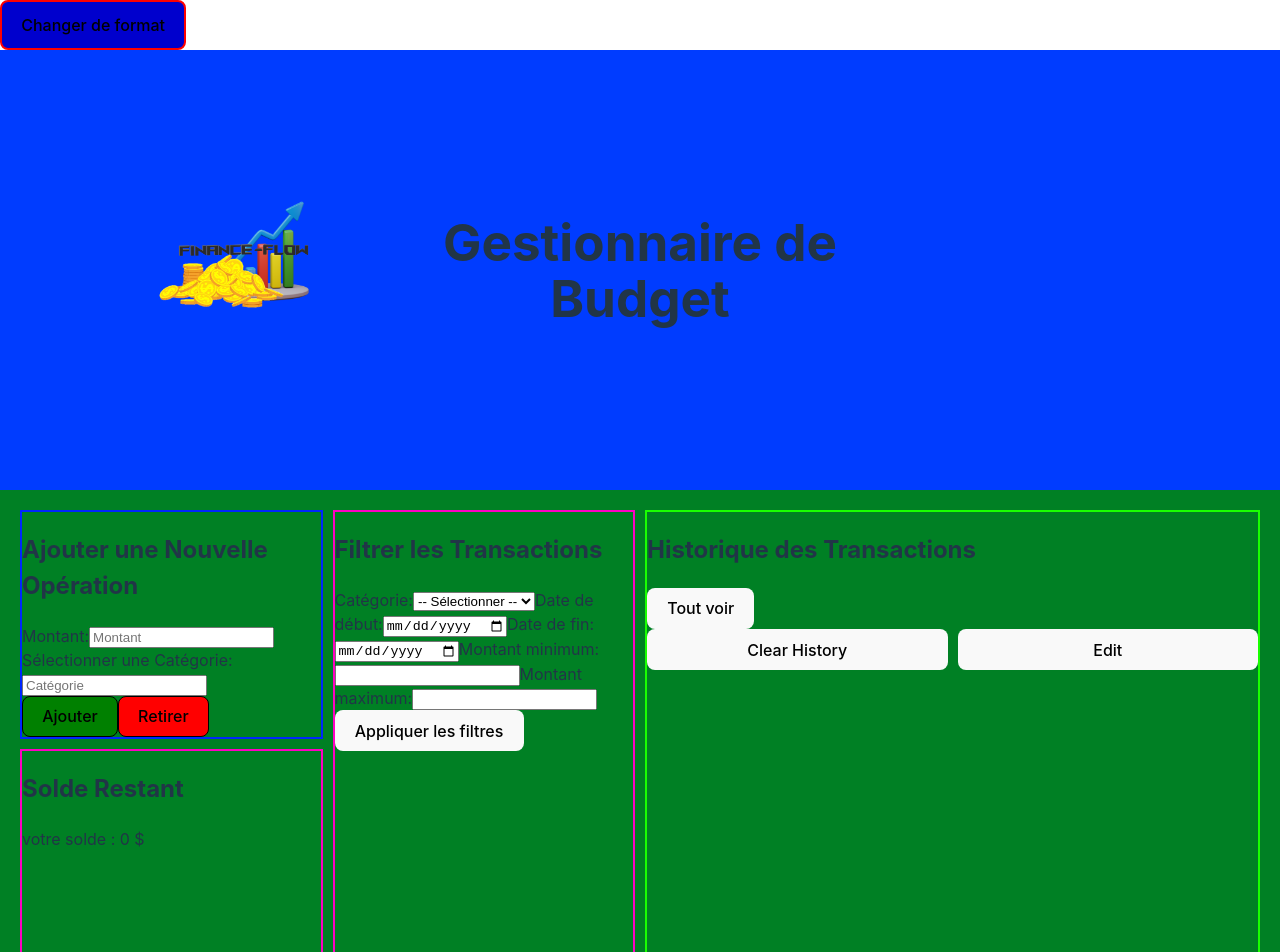
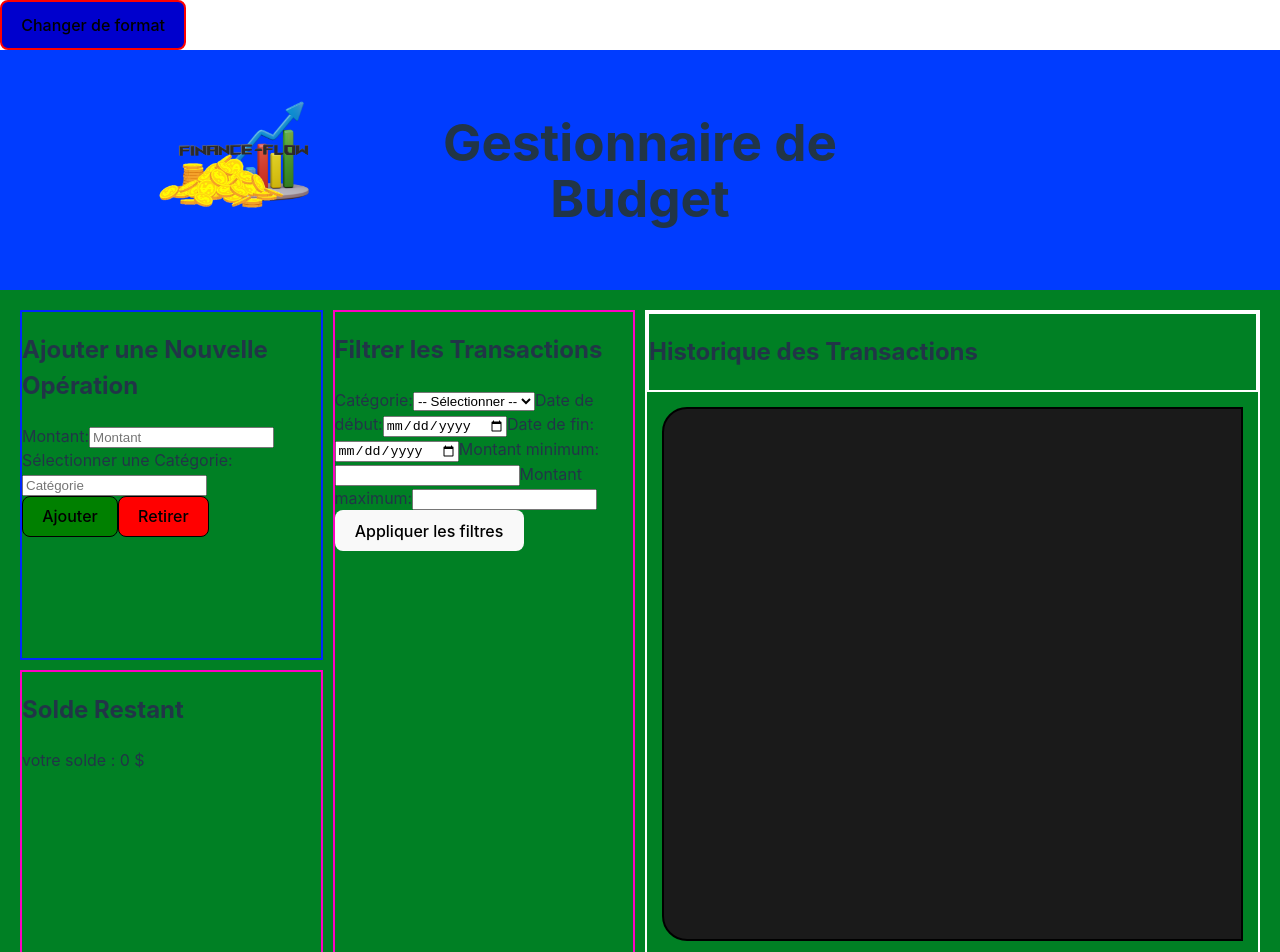
Before and after one commit to bruno-jimenez/finance-flow, a React (Vite) app in the folder FinanceFlow/: page / in a window 1280 px wide. Shown: the top 952 px of the page. Built offline with nearby package versions, Linux system fonts and the light colour scheme.

Commit message:
adding the change for CSS and readme

```diff
--- a/FinanceFlow/src/CSS/index.css
+++ b/FinanceFlow/src/CSS/index.css
@@ -98,7 +98,7 @@ div[class*="header"] {
 
   display: grid;
   grid-template-columns: 1fr 1fr 1fr;
-  grid-template-rows: 400px;
+  grid-template-rows: 200px;
   grid-gap: 10px;
   background-color: rgb(0, 60, 255);
   padding: 20px;
@@ -109,7 +109,7 @@ div[class*="principale"] {
 
   display: grid;
   grid-template-columns: repeat(4, 1fr);
-  grid-template-rows: repeat(2, 1fr);
+  grid-template-rows: repeat(2, 350px);
   grid-gap: 10px;
   background-color: rgb(0, 128, 36);
   padding: 20px;
@@ -215,7 +215,7 @@ div[class*="logs"] {
 
   grid-row: 1/3;
   grid-column: 3/5;
-  border: 2px solid #1aff00; /* bordure de la boîte */
+  border: 2px solid #ffffff; /* bordure de la boîte */
 
 }
 
@@ -230,17 +230,51 @@ div[class*="logs"] {
 
 }
 
+.title-logs {
+
+  align-items: center;
+
+}
+
 
 .transaction-list {
+
   overflow-y: auto;
+  margin: 15px;
+  border-radius: 25px 0px 0px 25px;
+  border:solid 2px #000000;
+  background-color: #1a1a1a;
   display: grid;
   grid-template-columns: repeat(3, 1fr); /* Trois colonnes par transaction */
   gap: 10px; /* Espace entre les transactions */
+  padding: 15px;
+
 }
 
+.transaction-list {
+
+    height: 500px;
+    overflow-y: scroll;
+
+}
+
+.transaction-list::-webkit-scrollbar {
+
+   width: 10px;
+
+}
+
+.transaction-list::-webkit-scrollbar-thumb {
+    background-color: #888; /* Couleur du bouton de défilement */
+}
+
+.transaction-list::-webkit-scrollbar-track {
+    background-color: #808080; /* Couleur de la piste de défilement */
+}
 .transaction-item {
 
-                border: 1px solid #ccc;
+  height: 150px;
+  border: 1px solid #ff0e0e;
   padding: 10px;
 
 }
@@ -254,17 +288,6 @@ div[class*="logs"] {
             }
 
 
-            h2 {
-
-              grid-column: 1/2;
-
-            }
-
-            .seeall {
-
-              grid-column: 2/3;
-
-            }
 
 /*Organisation interne de grid Secondaire*/
 
--- a/FinanceFlow/src/component/TransactionLogs.jsx
+++ b/FinanceFlow/src/component/TransactionLogs.jsx
@@ -22,10 +22,11 @@ const TransactionLogs = ({ transactions, clearHistory }) => {
 
   return (
     <div className="Transactionlogs-container">
+    <div className="title-logs">
       <h2>Historique des Transactions</h2>
-      <button id='seeall'>Tout voir</button>
+    </div>
       <div className="transaction-list" ref={transactionListRef}>
-        {transactions.slice(0, 9).map((transaction, index) => (
+        {transactions.slice(0, 9).reverse().map((transaction, index) => (
           <div key={index} className="transaction-item">
             <p>Montant: {transaction.amount} $</p>
             <p>Catégorie: {transaction.category}</p>
```
Also changed, not shown: 1 other file (tests, documents, lock files or other folders). Lines whose indentation alone changed are shown as unchanged.
